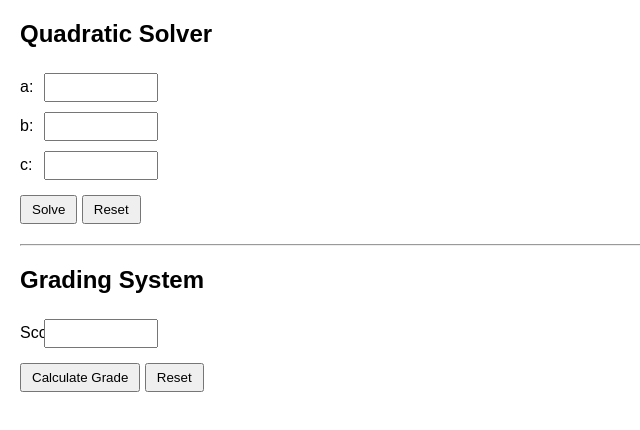
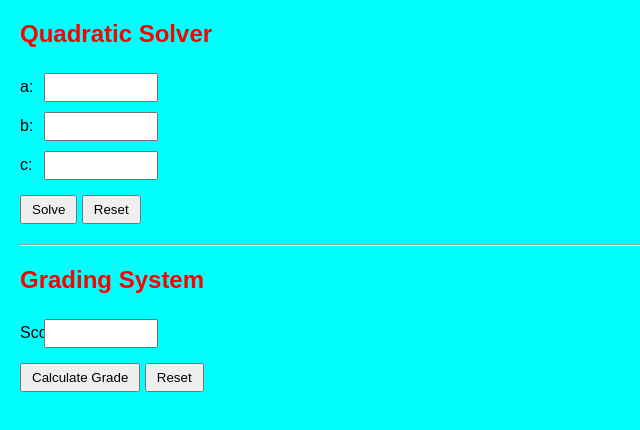
Before and after one commit to MUMBAARON/ICS-Quadratic-Grader--MUMBA-AARON-, a plain HTML site: page index.html in a window 1280 px wide. Shown: the whole page, without its empty margins (0-640 px from the left). Drawn offline with Linux system fonts and the light colour scheme.

Commit message:
Add files via upload
uploaded new index.html

```diff
--- a/index.html
+++ b/index.html
@@ -1,6 +1,7 @@
 <!DOCTYPE html>
 <html lang="en">
 <head>
+
     <meta charset="UTF-8">
     <title>Quadratic Solver & Grading System</title>
     <style>
@@ -13,8 +14,8 @@
         hr { margin: 20px 0; }
     </style>
 </head>
-<body>
-    <h2>Quadratic Solver</h2>
+<body style="background-color: aqua;">
+    <h2 style="color:red;">Quadratic Solver</h2>
     <form id="quadraticForm">
         <div>
             <label for="a">a:</label>
@@ -38,7 +39,7 @@
 
     <hr>
 
-    <h2>Grading System</h2>
+    <h2 style="color: red;">Grading System</h2>
     <form id="gradingForm">
         <div>
             <label for="score">Score:</label>
```
